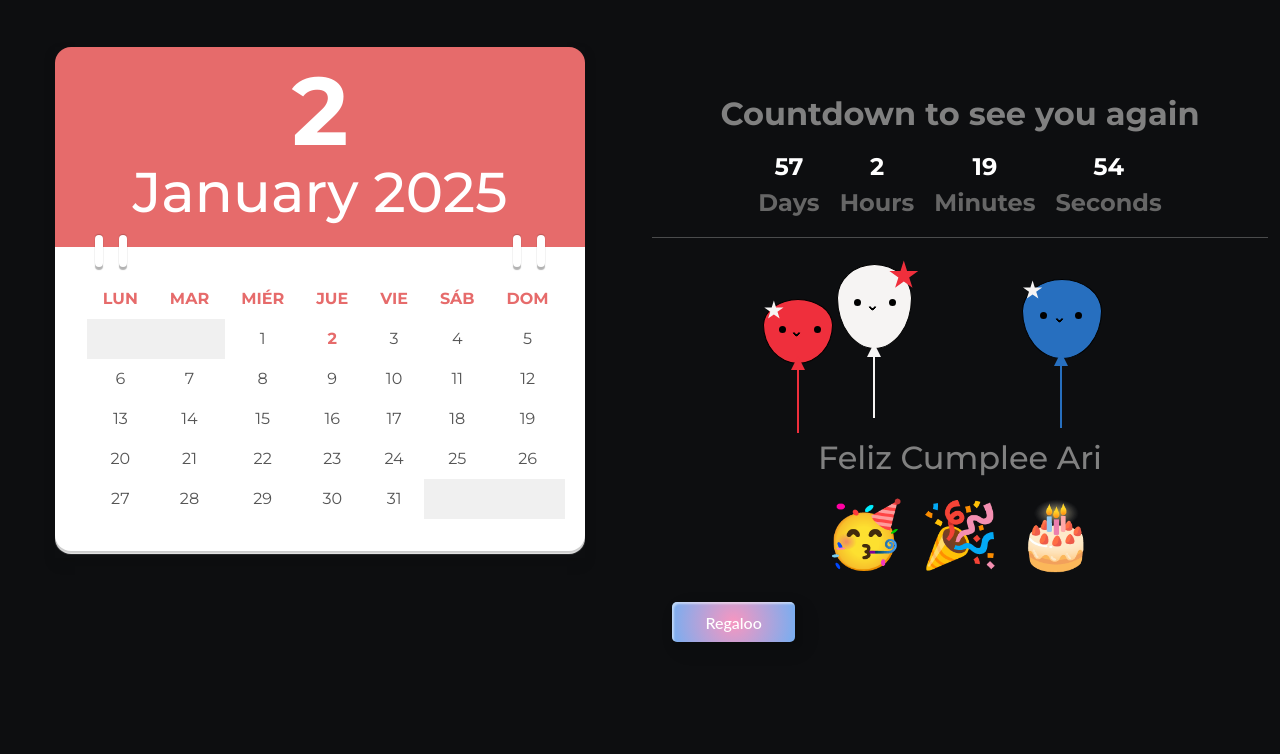
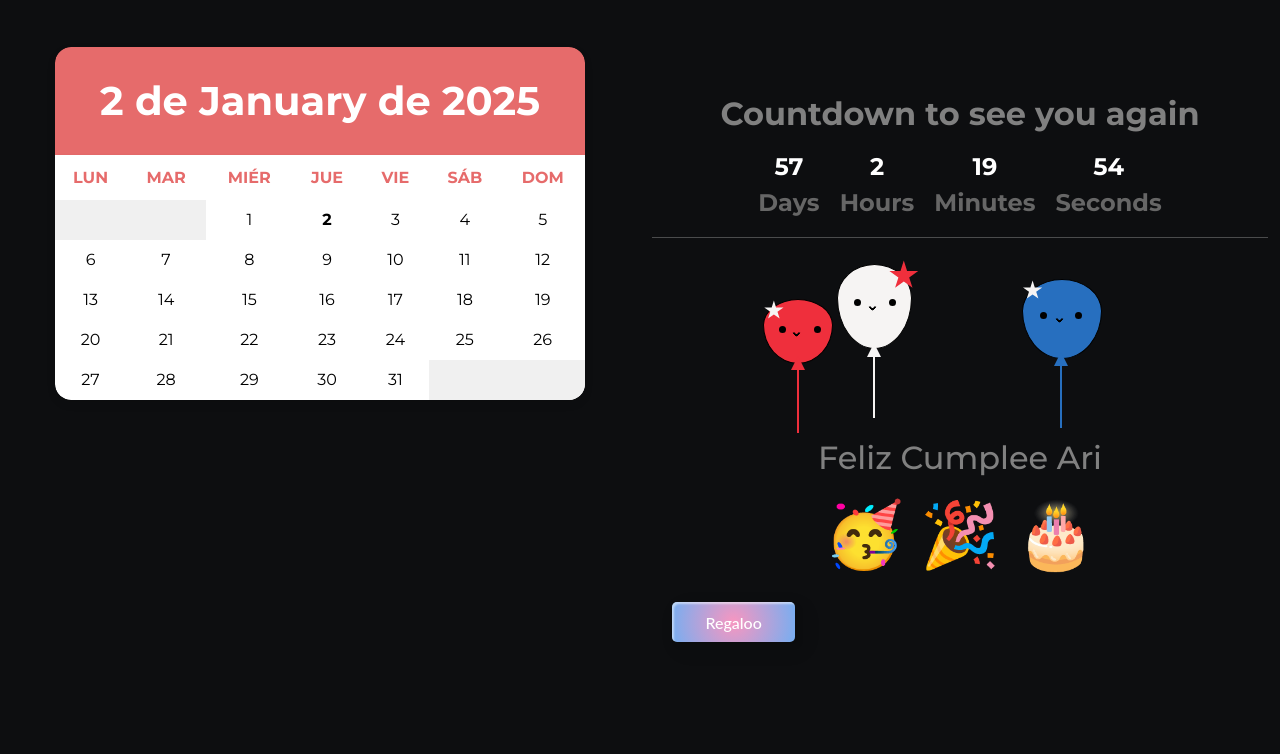
Before and after one commit to LucasCallamullo/page_for_ari, a Django app: page / in a window 1280 px wide. Shown: the part 81-835 px from the top of the page. Run offline with Django 5.2, Linux system fonts and the light colour scheme; some libraries are stand-ins or nearby versions.

Commit message:
changes calendar style

```diff
--- a/home/static/home/css/home.css
+++ b/home/static/home/css/home.css
@@ -14,68 +14,65 @@
   --heigth-calendar: 200px;
 }
 
+
 .calendar-container {
   position: relative;
-  width: 85%;  /* Aumenté el tamaño para mayor visibilidad */
+  width: 85%; /* Tamaño general */
+  max-width: 750px; /* Limita el tamaño en pantallas grandes */
   margin: 0 auto;
-  max-width: 750px;  /* Añadí un máximo para evitar que se expanda demasiado */
-  overflow: hidden;  /* Para evitar que los bordes sobresalgan */
-  box-shadow: 0 6px 12px rgba(0, 0, 0, 0.1);  /* Sombra más suave */
+  overflow: hidden;
+  border-radius: 1em;
+  box-shadow: 0 4px 8px rgba(0, 0, 0, 0.1);
 }
 
 .calendar-container header {
   background: var(--primary-color);
   color: var(--white-color);
-  height: var(--heigth-calendar);
-  padding: 1em 1em;
+  padding: 1.5em 1em;
   text-align: center;
-  border-radius: 1em 1em 0 0;  /* Bordes redondeados solo en la parte superior */
+  border-radius: 1em 1em 0 0;
+  display: flex;
+  flex-direction: column;
+  align-items: center;
+  justify-content: center;
 }
 
 .day {
-  font-size: 6em;  /* Ajusté el tamaño para que se vea bien en pantallas grandes */
-  font-weight: 700;
-  line-height: 1em;
-  margin: 0;  /* Elimina el margen por defecto */
+  font-size: 2.5em;
+  font-weight: bold;
+  margin: 0;
 }
 
 .month {
-  font-size: 3.5em;
-  line-height: 1.2em;
+  font-size: 2em;
   font-weight: 500;
+  margin: 0.2em 0;
 }
 
 .calendar {
   background: var(--white-color);
+  padding: 1em;
+  width: 100%;
   border-radius: 0 0 1em 1em;
-  box-shadow: 0 2px 1px rgba(0, 0, 0, 0.2), 0 3px 1px var(--white-color);
-  color: var(--text-color);
-  padding: 2em;
-  display: inline-block;
-  width: 100%;
-  transition: box-shadow 0.3s ease;  /* Transición suave para el hover */
-}
-
-.calendar:hover {
-  box-shadow: 0 4px 10px rgba(0, 0, 0, 0.3);  /* Efecto de hover más destacado */
+  box-shadow: 0 2px 4px rgba(0, 0, 0, 0.1);
 }
 
 .calendar thead {
+  text-transform: uppercase;
   color: var(--primary-color);
-  font-weight: 600;
-  text-transform: uppercase;
-  text-align: center;
+  font-weight: bold;
 }
 
-.calendar td {
-  padding: 0.5em 1em;
-  text-align: center;
-  transition: background-color 0.2s ease;  /* Transición suave en hover */
+.calendar tbody td {
+  text-align: center; /* Centra los números del calendario */
+  color: black; /* Cambia el color de los números a negro */
+  padding: 0.5em; /* Ajusta el espacio interno */
+  transition: background-color 0.3s ease;
 }
 
 .calendar tbody td:hover {
-  background-color: var(--secondary-color);
-  color: var(--white-color);
+  background-color: var(--secondary-color); /* Color de fondo al pasar el cursor */
+  color: var(--white-color); /* Color del texto al pasar el cursor */
   cursor: pointer;
 }
 
@@ -84,21 +81,45 @@
   font-weight: bold;
 }
 
+.calendar thead th {
+  text-align: center; /* Centra los días de la semana */
+  color: var(--primary-color); /* Color de los días de la semana */
+  font-weight: bold;
+  padding-bottom: 2%;
+  padding-top: 2%;
+}
+
+
+@media (max-width: 768px) {
+  .day {
+    font-size: 3em;
+  }
+  .month {
+    font-size: 1.8em;
+  }
+  .calendar {
+    padding: 0.5em;
+  }
+}
+
+@media (max-width: 480px) {
+  .day {
+    font-size: 2em;
+  }
+  .month {
+    font-size: 1.5em;
+  }
+  .calendar tbody td {
+    padding: 0.3em;
+  }
+}
+
+
 .prev-month,
 .next-month {
   color: var(--secondary-color);
   background-color: var(--background-color);  /* Fondo suave para los días fuera de mes */
 }
-
-.prev-month {
-  color: var(--gray-color);
-}
-
-.next-month {
-  color: var(--gray-color);
-}
-
-
 
 .ring-left,
 .ring-right {
--- a/home/templates/home/base.html
+++ b/home/templates/home/base.html
@@ -59,13 +59,13 @@
                     <!-- Derecha -->
                     <ul class="navbar-nav ms-auto px-5">
                         <li class="nav-item menu-item">
-                            <a class="nav-link menu-item-inner" href="#">
+                            <a class="nav-link menu-item-inner" href="{% url 'Home' %}">
                                 <i class="uil uil-home"></i>
                                 Home
                             </a>
                         </li>
                         <li class="nav-item menu-item">
-                            <a class="nav-link menu-item-inner" href="#">
+                            <a class="nav-link menu-item-inner" href="{% url 'Profile' %}">
                                 <i class="uil uil-comment-image"></i>
                                 Forum
                             </a>
@@ -77,7 +77,7 @@
                             </a>
                         </li>
                         <li class="nav-item menu-item">
-                            <a class="nav-link menu-item-inner" href="#">
+                            <a class="nav-link menu-item-inner" href="{% url 'Profile' %}">
                                 <i class="uil uil-user"></i>
                             </a>
                         </li>
@@ -94,9 +94,15 @@
                 <div class="col-md-4 px-5">
                     <h3 class="mt-5">General</h3>
                     <ul class="list-unstyled menu-items">
-                        <li class="menu-item"><a class="menu-item-inner" href="#"><i class='uil uil-home'></i> Home</a></li>
-                        <li class="menu-item"><a class="menu-item-inner" href="#"><i class='uil uil-comment-image'></i> Forum</a></li>
-                        <li class="menu-item"><a class="menu-item-inner" href="#"><i class="uil uil-shopping-bag"></i> Store</a></li>
+                        <li class="menu-item">
+                            <a class="menu-item-inner" href="{% url 'Home' %}"><i class='uil uil-home'></i> Home</a>
+                        </li>
+                        <li class="menu-item">
+                            <a class="menu-item-inner" href="{% url 'Profile' %}"><i class='uil uil-comment-image'></i> Forum</a>
+                        </li>
+                        <li class="menu-item">
+                            <a class="menu-item-inner" href="#"><i class="uil uil-shopping-bag"></i> Store</a>
+                        </li>
                     </ul>
                 </div>
 
--- a/home/templates/home/home.html
+++ b/home/templates/home/home.html
@@ -29,20 +29,16 @@
             <div class="col-6 col-md-6 px-2">
                 <div class="calendar-container">
                     <header>
-                        <div class="day">{{ current_day }}</div>
-                        <div class="month">{{ current_month }} {{ current_year }}</div>
+                        <div class="day">{{ current_day }} de {{ current_month }} de {{ current_year }}</div>
                     </header>
-
                     <table class="calendar">
                         <thead>
                             <tr>
                                 {% for weekday in weekdays %}
-                                    <td>{{ weekday }}</td>
+                                    <th>{{ weekday }}</th>
                                 {% endfor %}
-
                             </tr>
                         </thead>
-
                         <tbody>
                         {% for week in weeks %}
                             <tr>
@@ -57,11 +53,9 @@
                         {% endfor %}
                         </tbody>
                     </table>
+                </div>
+            </div>
 
-                    <div class="ring-left"></div>
-                    <div class="ring-right"></div>
-                </div> <!-- end calendar-container -->
-            </div>
 
 
 
```
Lines whose indentation alone changed are shown as unchanged.
